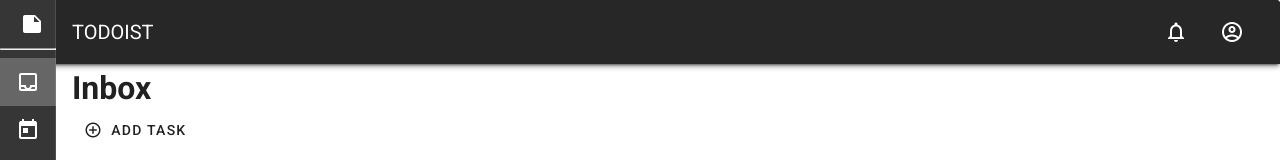
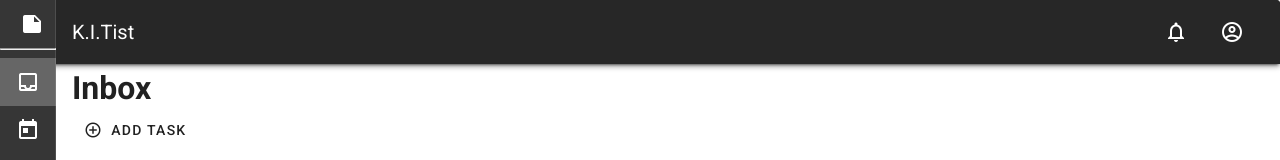
Before and after one commit to kimhorng/Todo-List, a Vue app: page /inbox in a window 1280 px wide. Shown: the top 160 px of the page. Built offline with nearby package versions, Linux system fonts and the light colour scheme.

Commit message:
Customization!

```diff
--- a/src/layout/NavBar.vue
+++ b/src/layout/NavBar.vue
@@ -4,7 +4,7 @@
                 <v-btn icon @click="drawer=!drawer" >
                 <v-icon>menu</v-icon>
             </v-btn>
-            <v-toolbar-title>TODOIST</v-toolbar-title>
+            <v-toolbar-title>K.I.Tist</v-toolbar-title>
             <v-spacer v-for="n in 8" :key="n"></v-spacer>
             <v-btn icon>
                 <v-icon >notifications_none</v-icon>
```
Also changed, not shown: src/layout/AddTask.vue (+6 -2 lines), src/assets/logo.png (deleted), src/assets/logo.svg (deleted).
